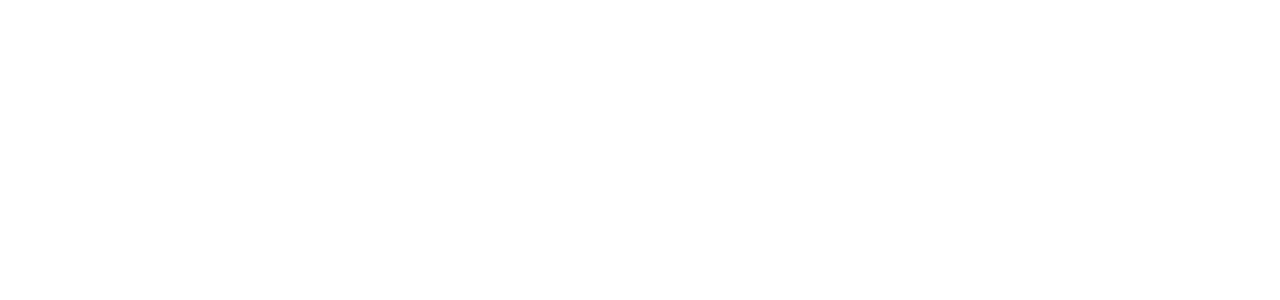
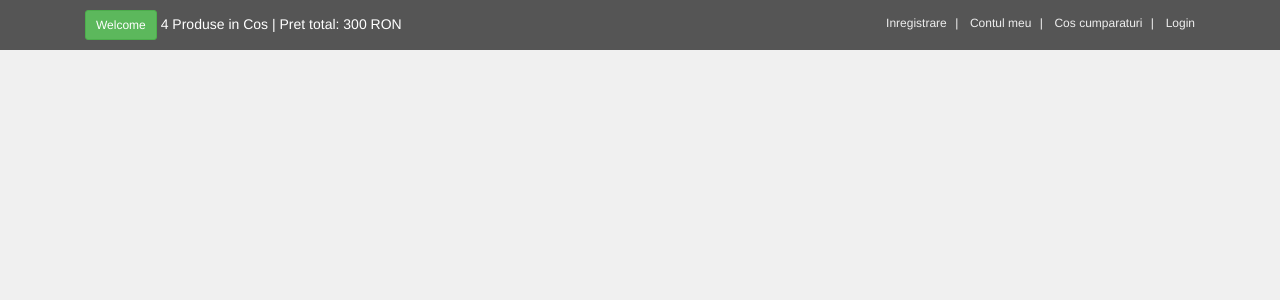
Before and after one commit to tetragammon/e-store, a PHP site: page / in a window 1280 px wide. Before the commit the part shown is empty. Shown: the top 300 px of the page. Run offline with PHP 8.4, Linux system fonts and the light colour scheme.

Commit message:
Creare meniu - front end basics

```diff
--- a/index.php
+++ b/index.php
@@ -7,12 +7,41 @@
 	<link rel="stylesheet" href="styles/bootstrap-337.min.css">
 	<link rel="stylesheet" href="font-awsome/css/font-awesome.min.css">
 	<link rel="stylesheet" href="styles/style.css">
-
 </head>
 
 <body>
 
+	<div id="top"><!--Top begin-->
+		<div class="container"><!--container begin-->
+			<div class="col-md-6 offer"><!--col-md-6 offer begin-->
 
+				<a href="#" class="btn btn-success btn-sm">Welcome</a>
+				<a href="checkout.php">4 Produse in Cos | Pret total: 300 RON</a>
+
+			</div><!--col-md-6 offer end-->
+
+			<div class="col-md-6"><!--col-md-6 begin-->
+
+				<ul class="menu"><!--menu begin-->
+
+					<li>
+						<a href="cutomer_register.php">Inregistrare</a>
+					</li>
+					<li>
+						<a href="checkout.php">Contul meu</a>
+					</li>
+					<li>
+						<a href="cart.php">Cos cumparaturi</a>
+					</li>
+					<li>
+						<a href="checkout.php">Login</a>
+					</li>
+
+				</ul><!--menu end-->
+
+			</div><!--col-md-6 end-->
+		</div><!--container end-->
+	</div><!--Top end-->
 
 	<script src="js/jquery-331.min.js"></script>
 	<script src="js/bootstrap-337.min.js"></script>
--- a/styles/style.css
+++ b/styles/style.css
@@ -0,0 +1,74 @@
+/*
+Template Name : E-Store
+Author Name   : Cerghedean Laurentiu
+Author Email  : laurentiumircea.cerghedean@ulbsibiu.ro
+Theme URI     : localhost\e-store
+Theme ver     : 1.1
+*/
+
+/* Style */
+
+body{
+	font-size:14px;
+	line-height:1.42857143;
+	background: #f0f0f0;
+	overflow: hidden;
+}
+
+
+/* Top style */
+
+#top{
+	background: #555555;
+	padding: 10px 0;
+}
+
+#top.offer{
+	color: #ffffff;
+}
+
+#top.offer.btn{
+	text-transform: uppercase;
+}
+@media(max-width:991px){
+	#top.offer {
+		margin-bottom:10px;
+	}
+}
+@media(max-width:991px){
+	#top{
+		font-size: 12px;
+		text-align:center;
+	}
+}
+
+#top a{
+	color:#ffffff;
+}
+
+#top ul.menu{
+	padding-top: 5px;
+	margin:0px;
+	text-align: right;
+	font-size: 12px;
+	list-style: none;
+}
+@media(max-width:991px){
+	#top ul.menu{
+		text-align: center;
+	}
+}
+
+#top ul.menu > li {
+	display: inline-block;
+}
+
+#top ul.menu > li a {
+	color: #eeeeee;
+}
+
+#top ul.menu > li + li:before{
+	content: "|\00a0";
+	color: #f7f7f7;
+	padding: 0 5px;
+}
```
Lines whose indentation alone changed are shown as unchanged.
